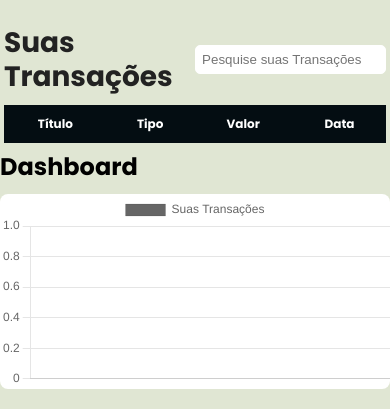
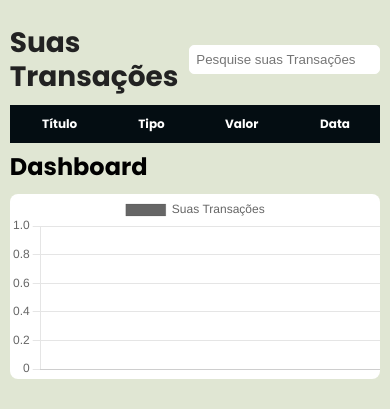
Before and after one commit to LuizFelipeMoreira/controle-Financeiro, a plain HTML site: page index.html in a window 390 px wide. Shown: the part 591-1000 px from the top of the page. Drawn offline with nearby package versions, Linux system fonts and the light colour scheme.

Commit message:
atualizando larguras da tabla e do grafico

```diff
--- a/styles/SaSS/style.scss
+++ b/styles/SaSS/style.scss
@@ -167,13 +167,14 @@ main {
     }
 
     .table-Container {
-      width: 98%;
+      width: 95%;
       table {
         font-size: 0.75rem;
       }
     }
     .graphic {
-      width: 100%;
+      width: 95%;
+      margin-bottom: 30px;
     }
   }
 }
@@ -348,10 +349,13 @@ main {
         &::placeholder {
           color: $black;
         }
+        @include mobile {
+          font-size: 65%;
+        }
       }
 
       #type {
-        width: 25%;
+        width: 35%;
       }
 
       #titulo {
@@ -363,7 +367,7 @@ main {
       }
 
       #data {
-        width: 35%;
+        width: 45%;
         margin-bottom: 20px;
       }
 
```
Also changed, not shown: styles/CSS/style.css, 1 other file.
